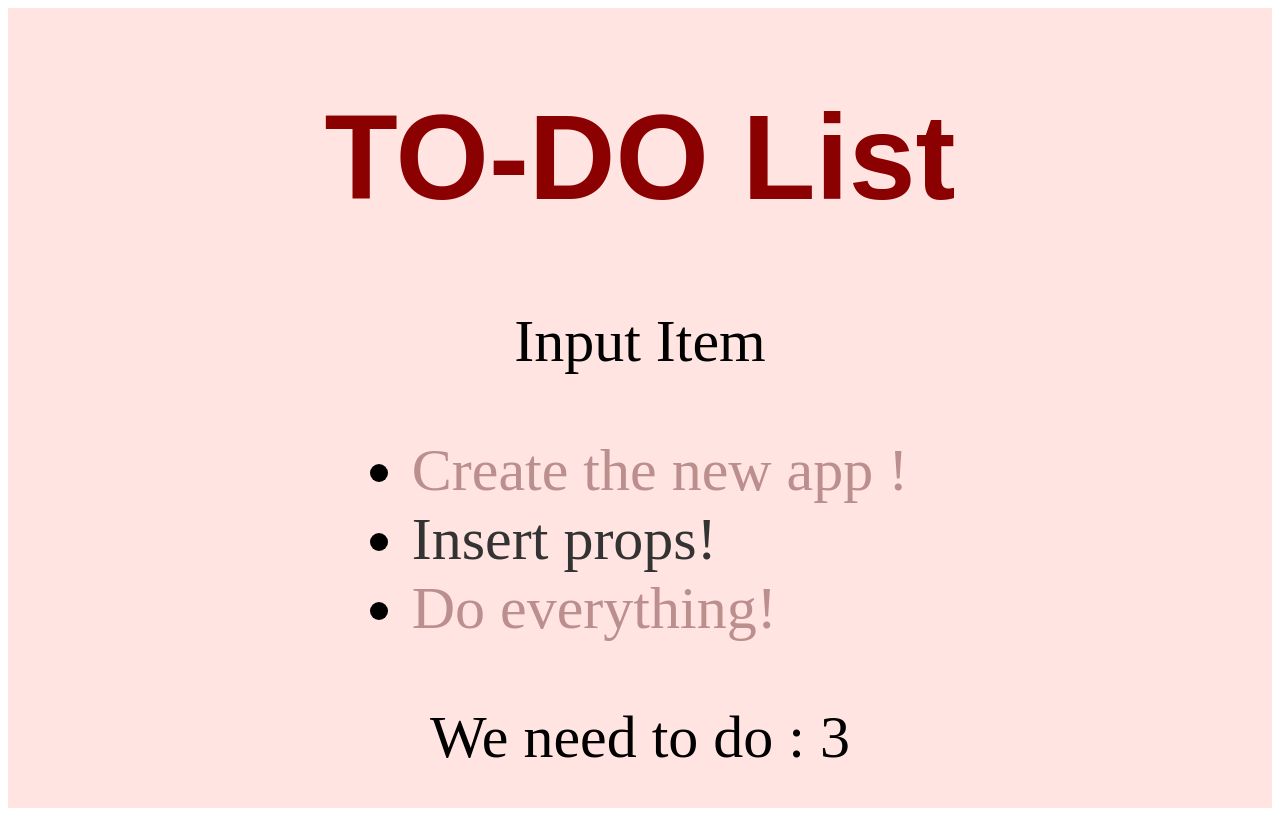
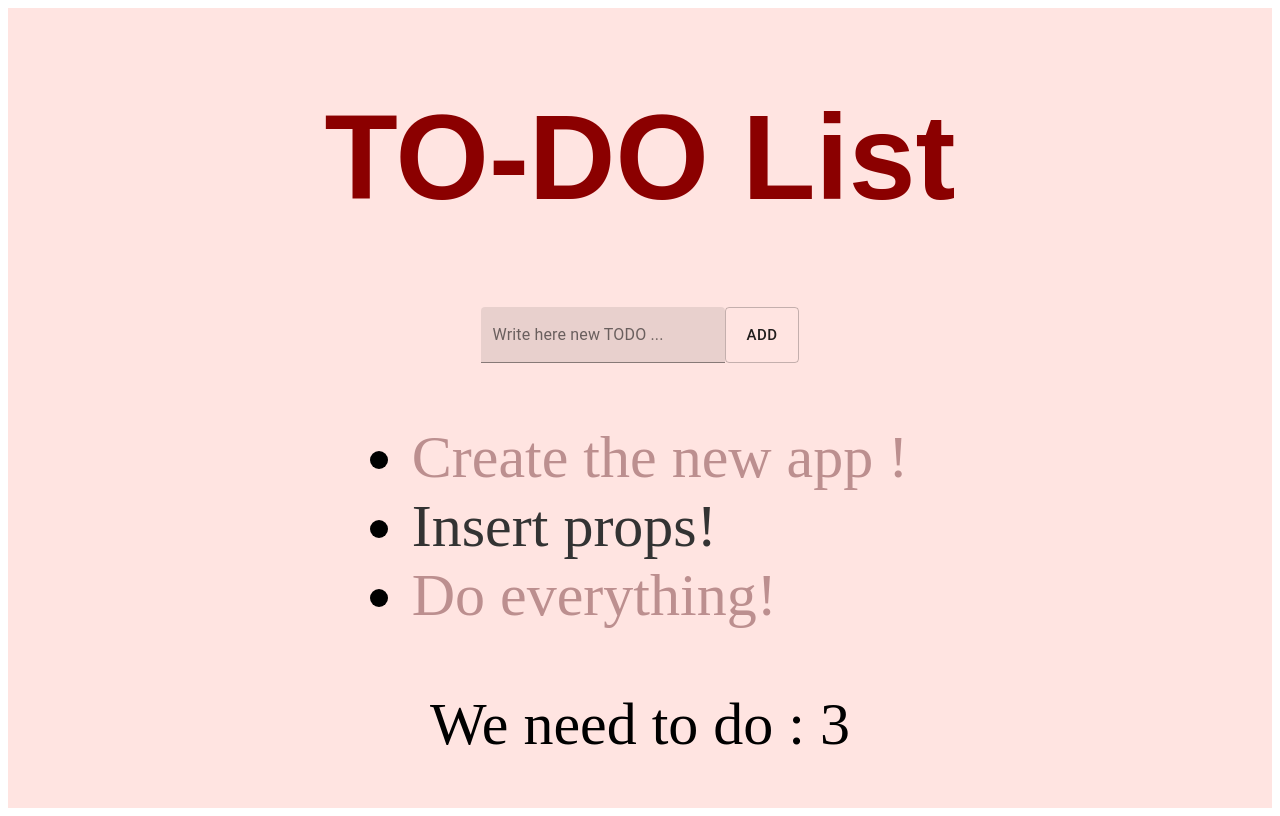
Before and after one commit to WebHeroSchool/React_Todo_NM, a React (Create React App) app: page / in a window 1280 px wide. Built offline with nearby package versions, Linux system fonts and the light colour scheme.

Commit message:
component libraries UI Lesson 25

```diff
--- a/package.json
+++ b/package.json
@@ -35,6 +35,7 @@
     ]
   },
   "devDependencies": {
+    "@material-ui/core": "^4.9.5",
     "classnames": "^2.2.6",
     "gh-pages": "^2.2.0"
   }
--- a/src/Components/InputItem/InputItem.js
+++ b/src/Components/InputItem/InputItem.js
@@ -1,7 +1,21 @@
 import React from "react";
+import TextField from '@material-ui/core/TextField';
+import Button from '@material-ui/core/Button';
+import styles from './InputItem.module.css';
 
 const InputItem = () => (
-    <div><span> Input Item </span></div>
+    <div className={styles.input}>
+        <TextField
+            id="filled-basic"
+            label="Write here new TODO ..."
+            variant="filled" />
+        <Button
+            href='#'
+            variant="outlined"
+            size="large">
+            Add
+        </Button>
+    </div>
     );
 
 export default InputItem;
--- /dev/null
+++ b/src/Components/InputItem/InputItem.module.css
@@ -0,0 +1,4 @@
+.input{
+    display: flex;
+    justify-content: space-between;
+}
--- a/src/Components/Item/Items.js
+++ b/src/Components/Item/Items.js
@@ -1,10 +1,10 @@
 import React from 'react';
 import styles from './Items.module.css';
-import classnames from 'classnames';
+import classname from 'classnames';
 
 const Items = ({value, isDone}) => (
     <span className={
-        classnames({
+        classname({
             [styles.item]: true,
             [styles.done]: isDone
         })
```
Also changed, not shown: 1 other file (tests, documents, lock files or other folders).
